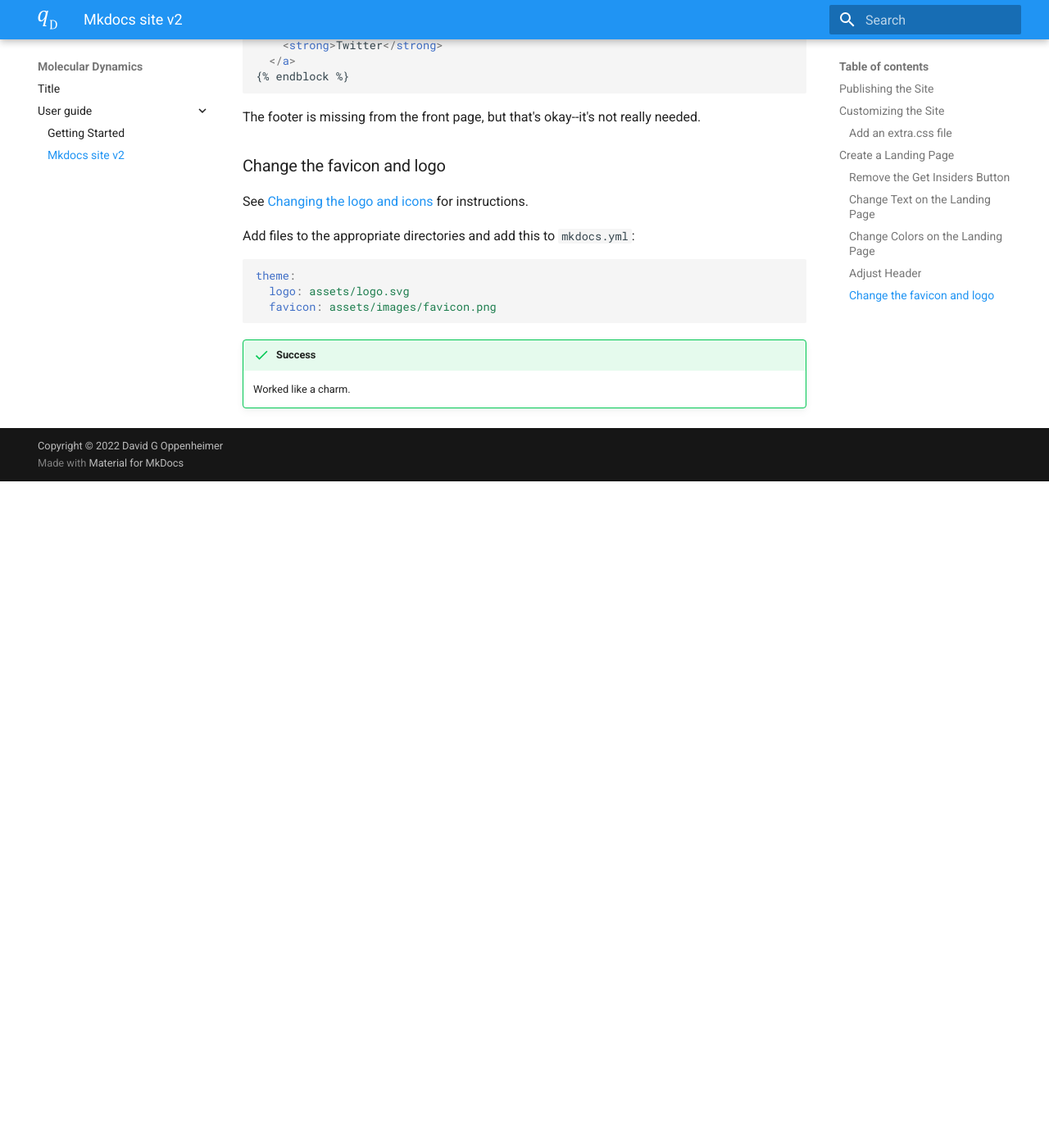
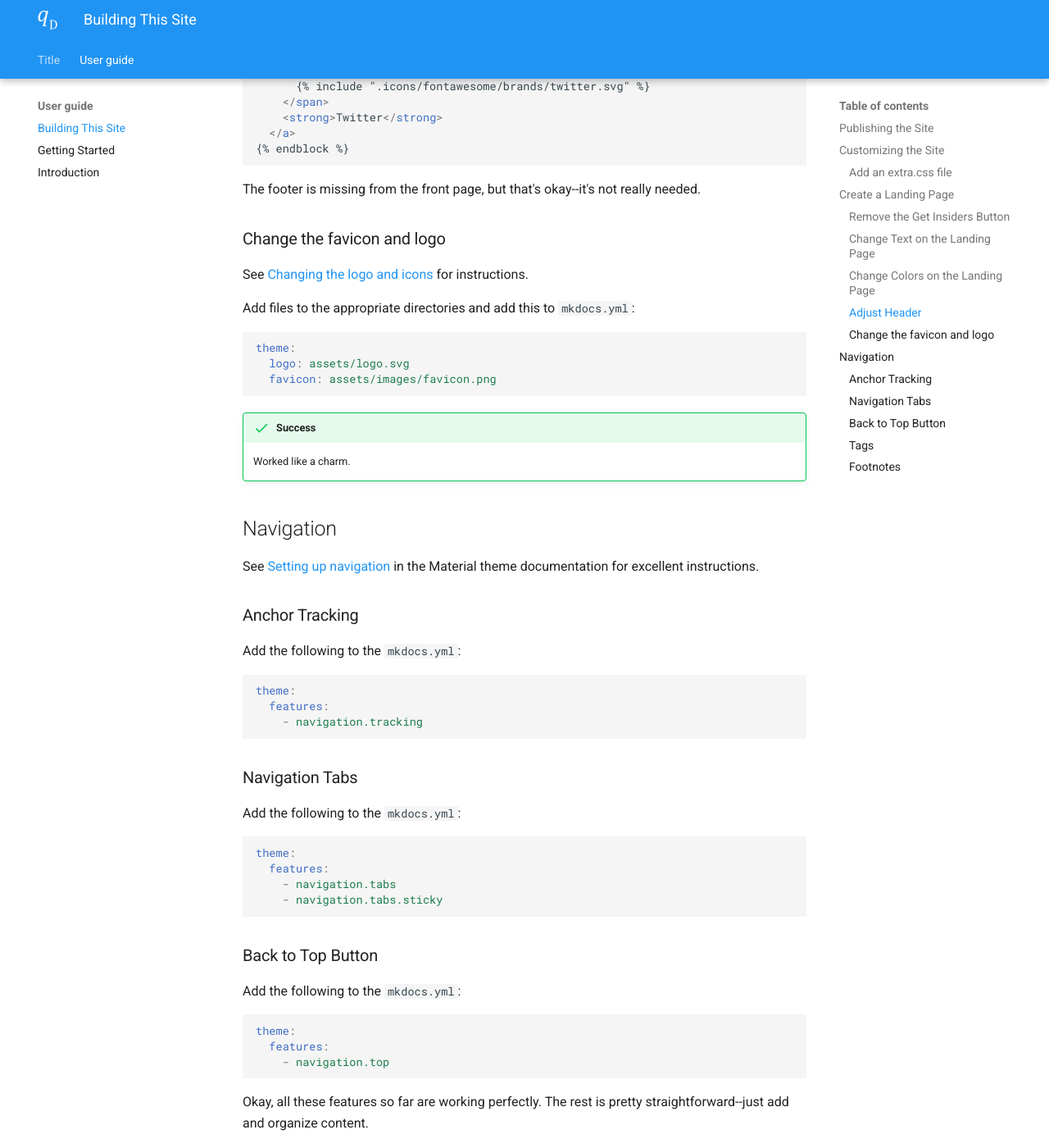
Before and after one commit to dgoppenheimer/mk-test, an MkDocs documentation site: the page built from docs/user-guide/building-this-site.md, in a window 1280 px wide and 1400 px high, scrolled down 4643 px. Shown: the whole window at 82% size. Built offline with MkDocs 1.6.1 and Material for MkDocs 9.7.7, drawn with Linux system fonts in a browser that asks for light colours; before the commit the page ends 5230 px from its top, so only the background shows below that; some of the changed text lies outside the part shown.

````diff
--- a/docs/user-guide/mkdocs-site-v2.md
+++ b/docs/user-guide/building-this-site.md
@@ -1,4 +1,9 @@
-
+---
+title: Building This Site
+tags:
+  - mkdocs
+  - material
+---
 
 ```bash
 pip install mkdocs-material
@@ -246,12 +251,63 @@ theme:
 ```
 
 
-
-
-
-
-
-
 !!! success
 
     Worked like a charm.
+
+## Navigation
+
+See [Setting up navigation](https://squidfunk.github.io/mkdocs-material/setup/setting-up-navigation/) in the Material theme documentation for excellent instructions.
+
+### Anchor Tracking
+
+Add the following to the `mkdocs.yml`:
+
+```yaml
+theme:
+  features:
+    - navigation.tracking
+```
+
+### Navigation Tabs
+
+Add the following to the `mkdocs.yml`:
+
+```yaml
+theme:
+  features:
+    - navigation.tabs
+    - navigation.tabs.sticky
+```
+
+### Back to Top Button
+
+Add the following to the `mkdocs.yml`:
+
+```yaml
+theme:
+  features:
+    - navigation.top
+```
+
+Okay, all these features so far are working perfectly. The rest is pretty straightforward--just add and organize content.
+
+### Tags
+
+I'm not sure that the tags feature will be useful on this site. I say this because the search feature provided by MkDocs and the Material theme appears to be excellent.
+
+Add the following to the `mkdocs.yml`:
+
+```yaml
+markdown_extensions:
+  - meta
+plugins:
+  - tags
+```
+
+### Footnotes
+
+```yaml
+markdown_extensions:
+  - footnotes
+```
--- a/mkdocs.yml
+++ b/mkdocs.yml
@@ -7,7 +7,11 @@ theme:
     primary: blue
   logo: assets/logo.svg
   favicon: assets/images/favicon.png
-
+  features:
+    - navigation.top
+    - navigation.tracking
+    - navigation.tabs
+    - navigation.tabs.sticky
 
 site_author: David G Oppenheimer
 site_description: >-
@@ -20,3 +24,8 @@ markdown_extensions:
   - admonition
   - pymdownx.details
   - pymdownx.superfences
+  - meta
+  - footnotes
+
+plugins:
+  - tags
````
Also changed, not shown: aux/tags.md (added, +18 -0 lines), docs/user-guide/introduction.md (added, +12 -0 lines).
